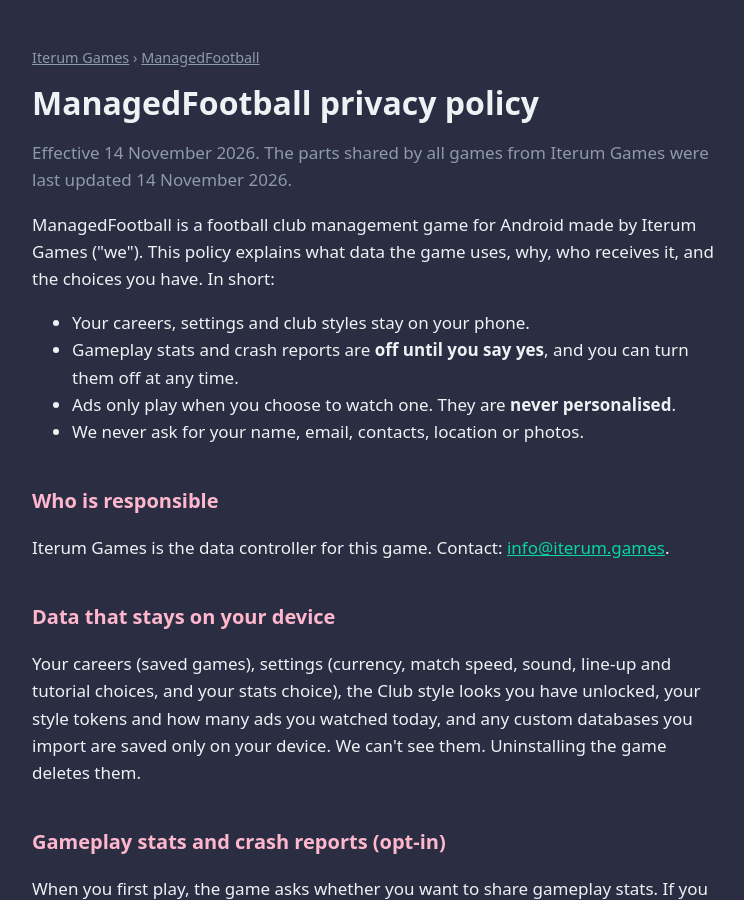
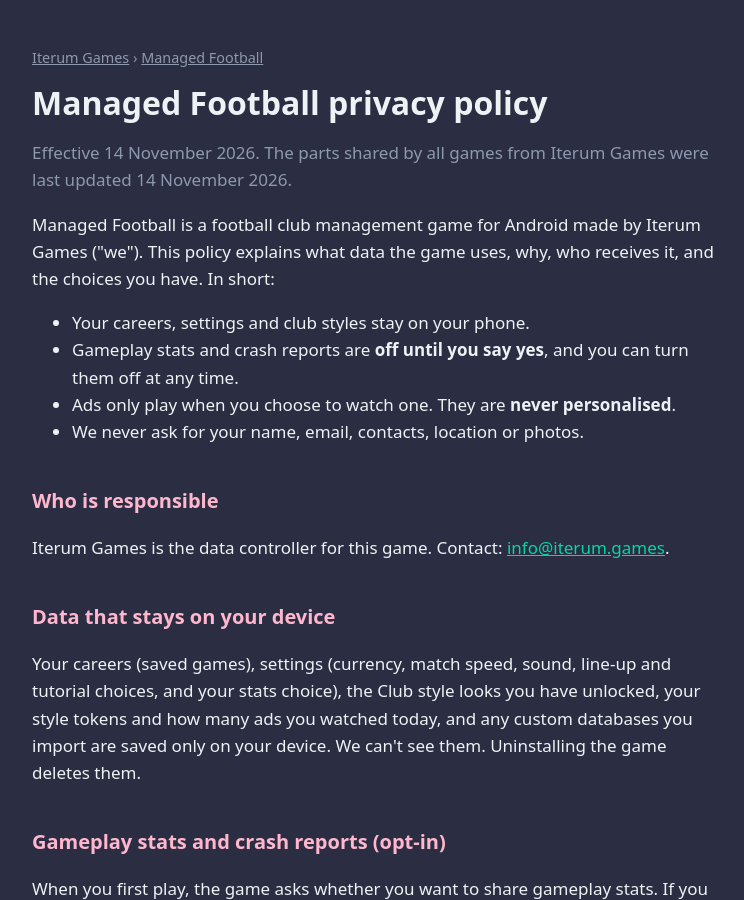
Before and after one commit to IterumGames/iterumgames.github.io, a Jekyll site: the page built from managedfootball/privacy/index.html, in a window 1280 px wide and 900 px high. Shown: the whole window, without its empty margins (264-1008 px from the left). Built offline with Jekyll 4.4.1, drawn with Linux system fonts in a browser that asks for light colours; some of the changed text lies outside the part shown.

Commit message:
Show the game's name as Managed Football
The display name has a space; ManagedFootball is only the name used in code.

```diff
--- a/index.html
+++ b/index.html
@@ -20,9 +20,9 @@
 </a>
 
 <a class="card" href="managedfootball/" style="text-decoration:none;color:inherit">
-  <img src="managedfootball/icon.png" alt="ManagedFootball icon">
+  <img src="managedfootball/icon.png" alt="Managed Football icon">
   <div>
-    <h2>ManagedFootball</h2>
+    <h2>Managed Football</h2>
     <p>Run an invented football club on and off the pitch: squad, tactics, ground and money. A club management game for Android.</p>
   </div>
 </a>
--- a/managedfootball/index.html
+++ b/managedfootball/index.html
@@ -3,14 +3,14 @@
 <head>
 <meta charset="utf-8">
 <meta name="viewport" content="width=device-width, initial-scale=1">
-<title>ManagedFootball</title>
+<title>Managed Football</title>
 <link rel="stylesheet" href="../style.css">
 </head>
 <body>
 <main>
 <p class="crumb"><a href="../">Iterum Games</a></p>
 <div class="card">
-  <img src="icon.png" alt="ManagedFootball icon">
+  <img src="icon.png" alt="Managed Football icon">
   <div>
     <h1>Managed<wbr><span class="pink">Football</span></h1>
     <p>A football club management game for Android.</p>
--- a/managedfootball/privacy/index.html
+++ b/managedfootball/privacy/index.html
@@ -1,10 +1,10 @@
 ---
-# ManagedFootball privacy policy. The shared text is in _includes/privacy/ (see site/README.md).
+# Managed Football privacy policy. The shared text is in _includes/privacy/ (see site/README.md).
 # Leave out stats, ads, purchases or feedback for a game that doesn't have them, and the section disappears.
 # ads.setting is left out on purpose: this game never personalises ads, so the shared text says so.
 # stats.delete is left out on purpose: the game has no in-game deletion button, so the shared text says to email us.
 layout: privacy
-game: ManagedFootball
+game: Managed Football
 genre: football club management game
 platform: Android
 updated: 14 November 2026
```
